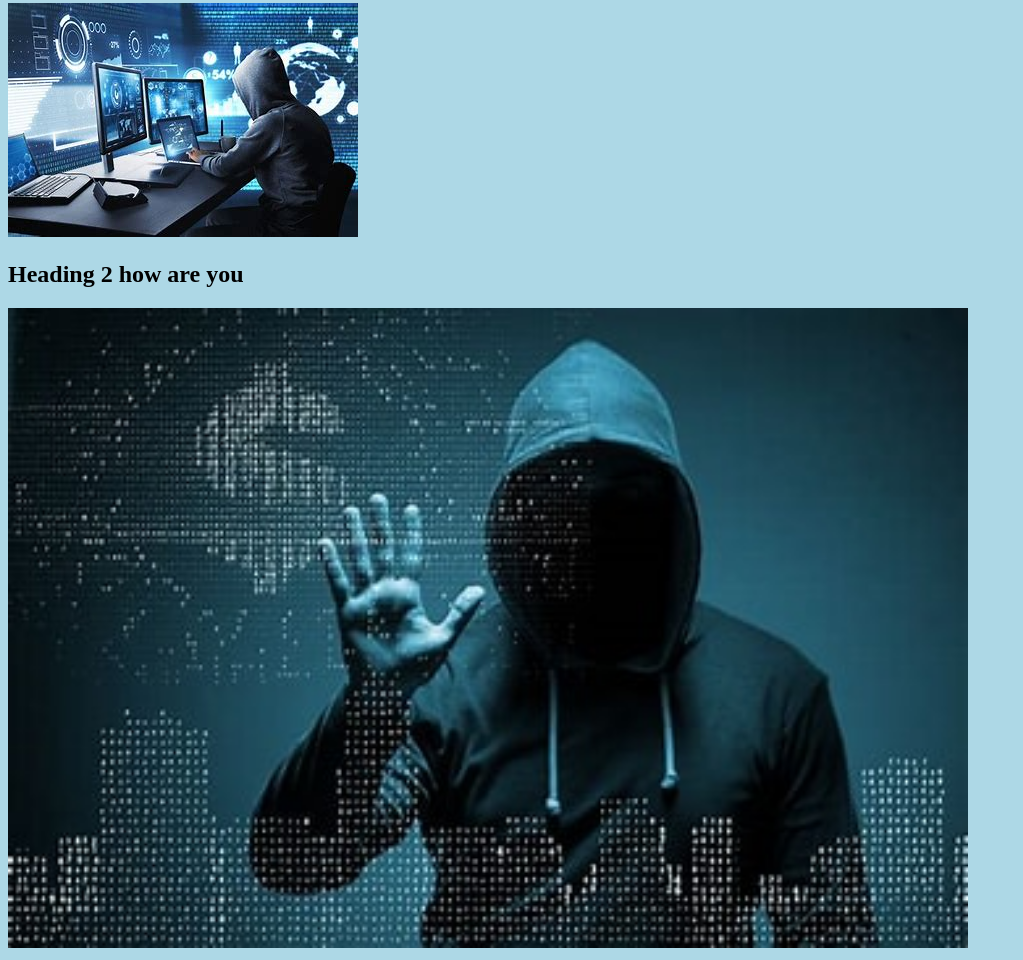
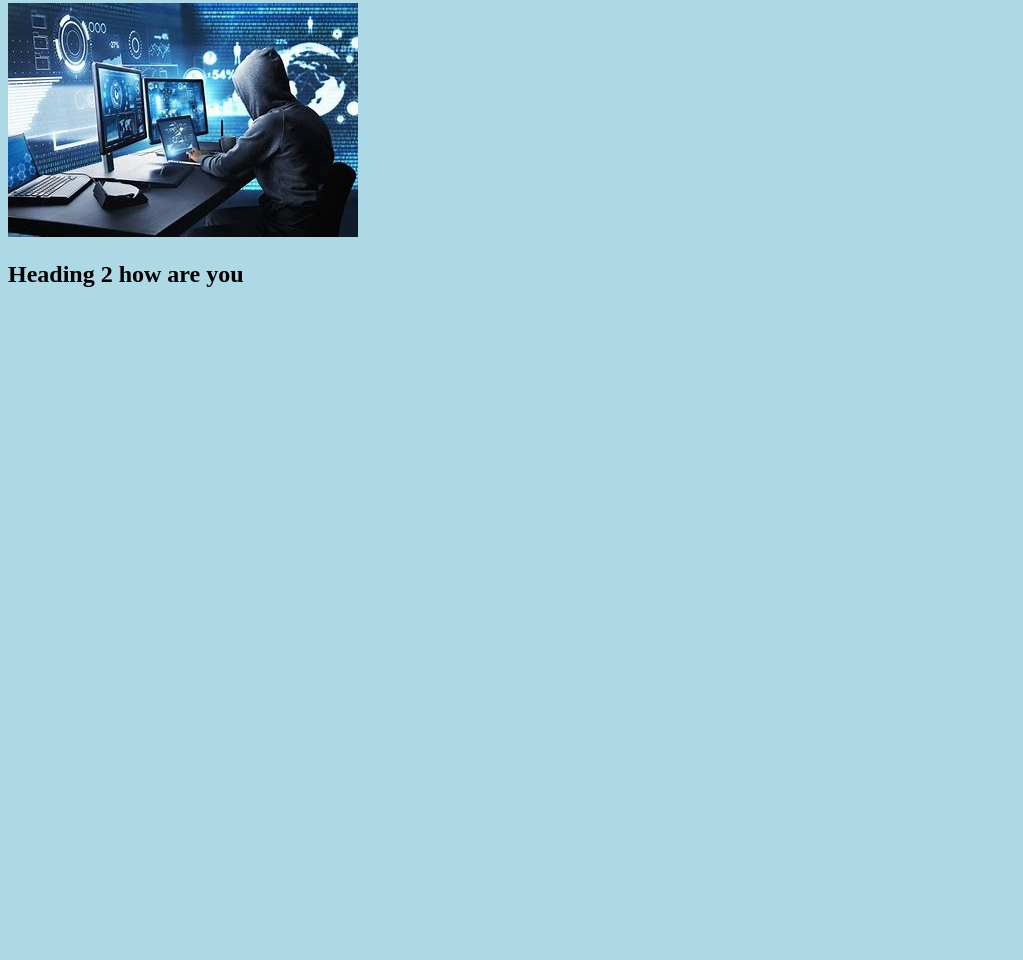
Before and after one commit to HassanWebsites565/hello-world, a plain HTML site: page 4-four/index.html in a window 1280 px wide. Shown: the part 409-1369 px from the top of the page, without its empty margins (0-1023 px from the left). After the commit the page ends 800 px from the top, so only its background shows below. Drawn offline with Linux system fonts and the light colour scheme.

Commit message:
merge fix

```diff
--- a/4-four/index.html
+++ b/4-four/index.html
@@ -13,6 +13,6 @@
     <p>A new line in our file</p>
     <img src="img12.jpg" alt="Error 12">
     <h2>Heading 2 how are you</h2>
-    <img src="img8.jpg" alt="img8 not found", style="width:100%; max-width:960px">
+
 </body>
 </html>
```
